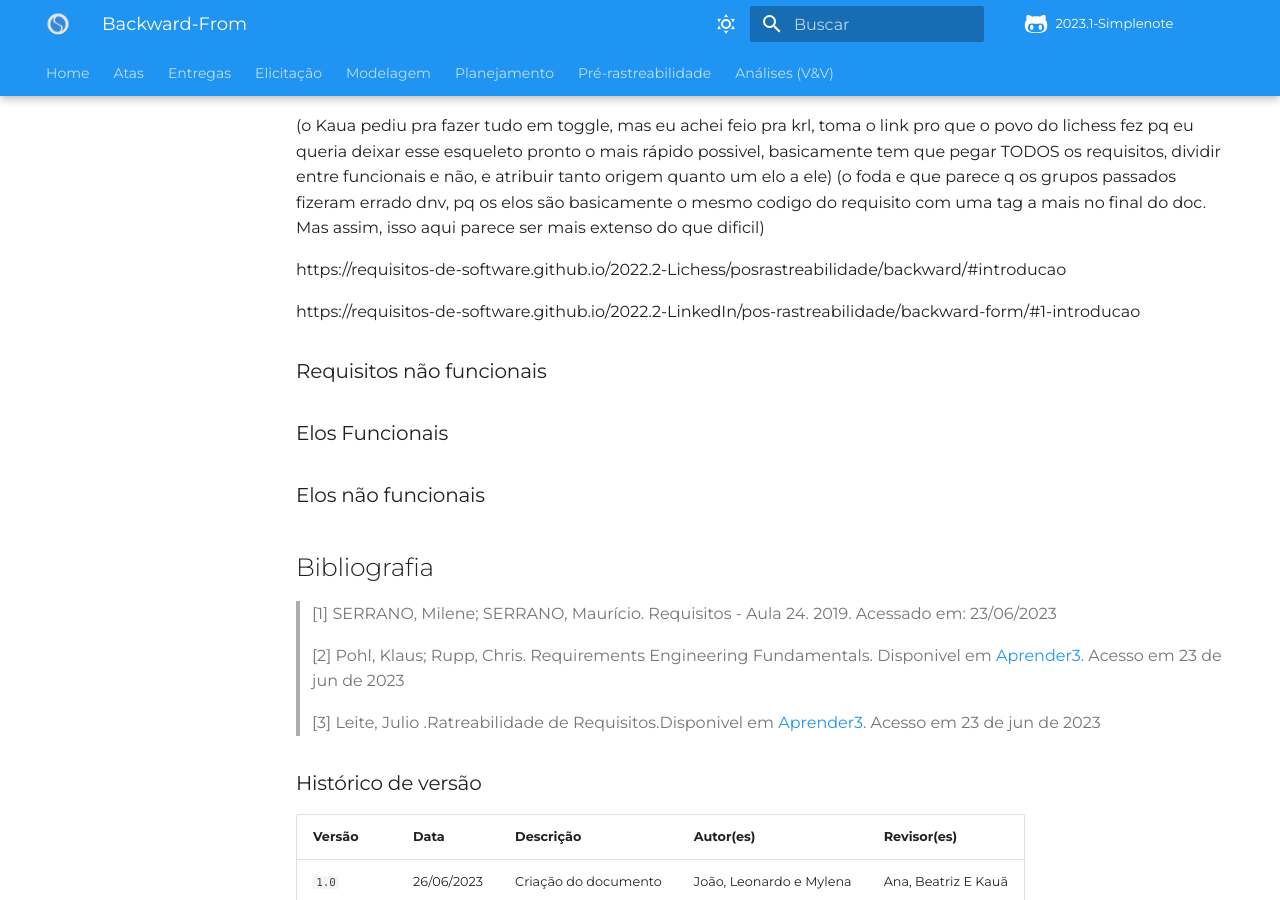
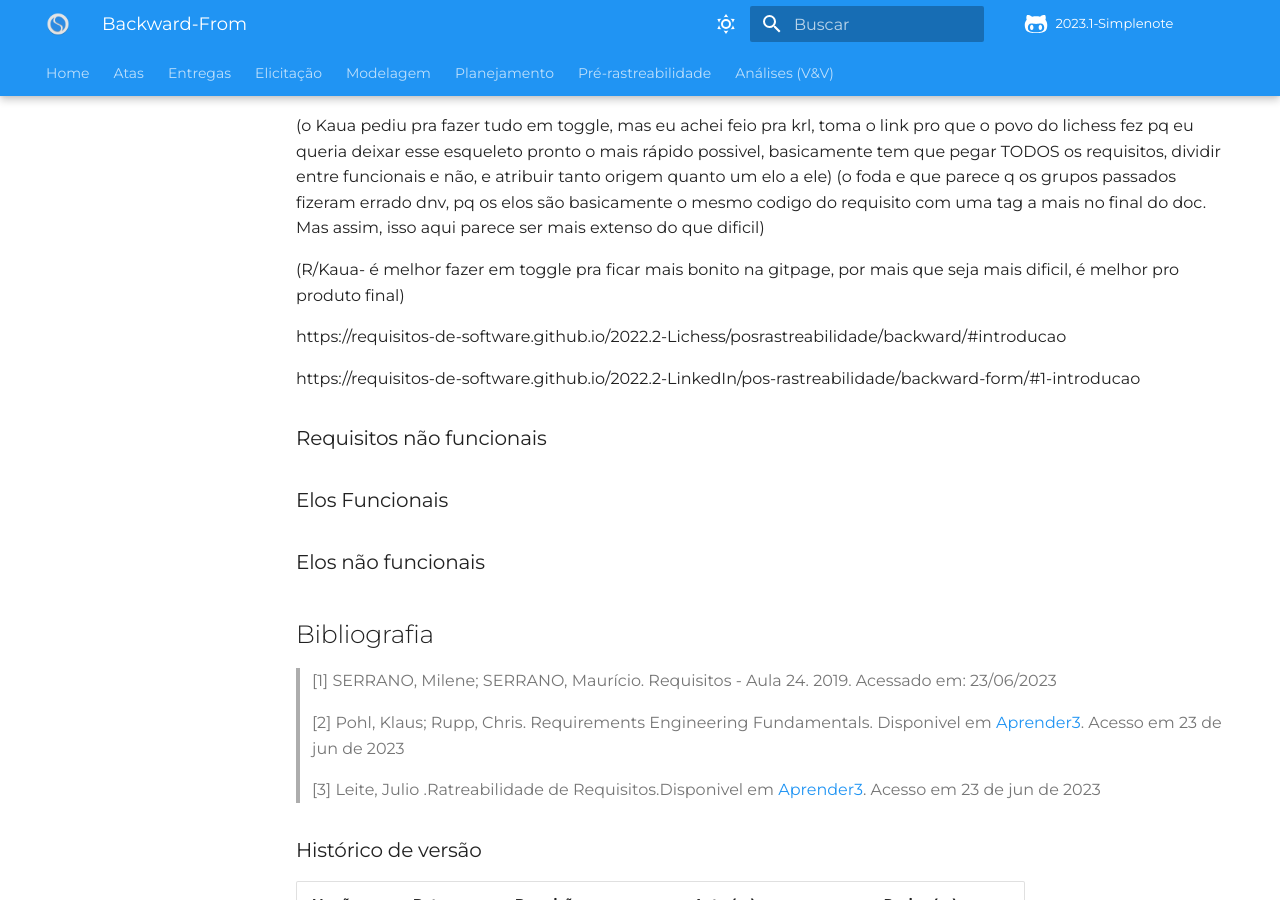
Before and after one commit to Requisitos-de-Software/2023.1-Simplenote, an MkDocs documentation site: the page built from docs/pos-rastreabilidade/backward-from.md, in a window 1280 px wide and 900 px high, scrolled down 1067 px. Built offline with MkDocs 1.6.1 and Material for MkDocs 9.7.7, drawn with Linux system fonts in a browser that asks for light colours; some web fonts are replaced; comment, search, counter and statistics services are not loaded.

Commit message:
Update backward-from.md

```diff
--- a/docs/pos-rastreabilidade/backward-from.md
+++ b/docs/pos-rastreabilidade/backward-from.md
@@ -65,6 +65,8 @@ bom entendimento dos tópicos abaixo:
 (o foda e que parece q os grupos passados fizeram errado dnv, pq os elos são basicamente o mesmo codigo do requisito com uma tag a mais no final do doc.
 Mas assim, isso aqui parece ser mais extenso do que dificil)
 
+(R/Kaua- é melhor fazer em toggle pra ficar mais bonito na gitpage, por mais que seja mais dificil, é melhor pro produto final)
+
 https://requisitos-de-software.github.io/2022.2-Lichess/posrastreabilidade/backward/#introducao
 
 https://requisitos-de-software.github.io/2022.2-LinkedIn/pos-rastreabilidade/backward-form/#1-introducao
```
